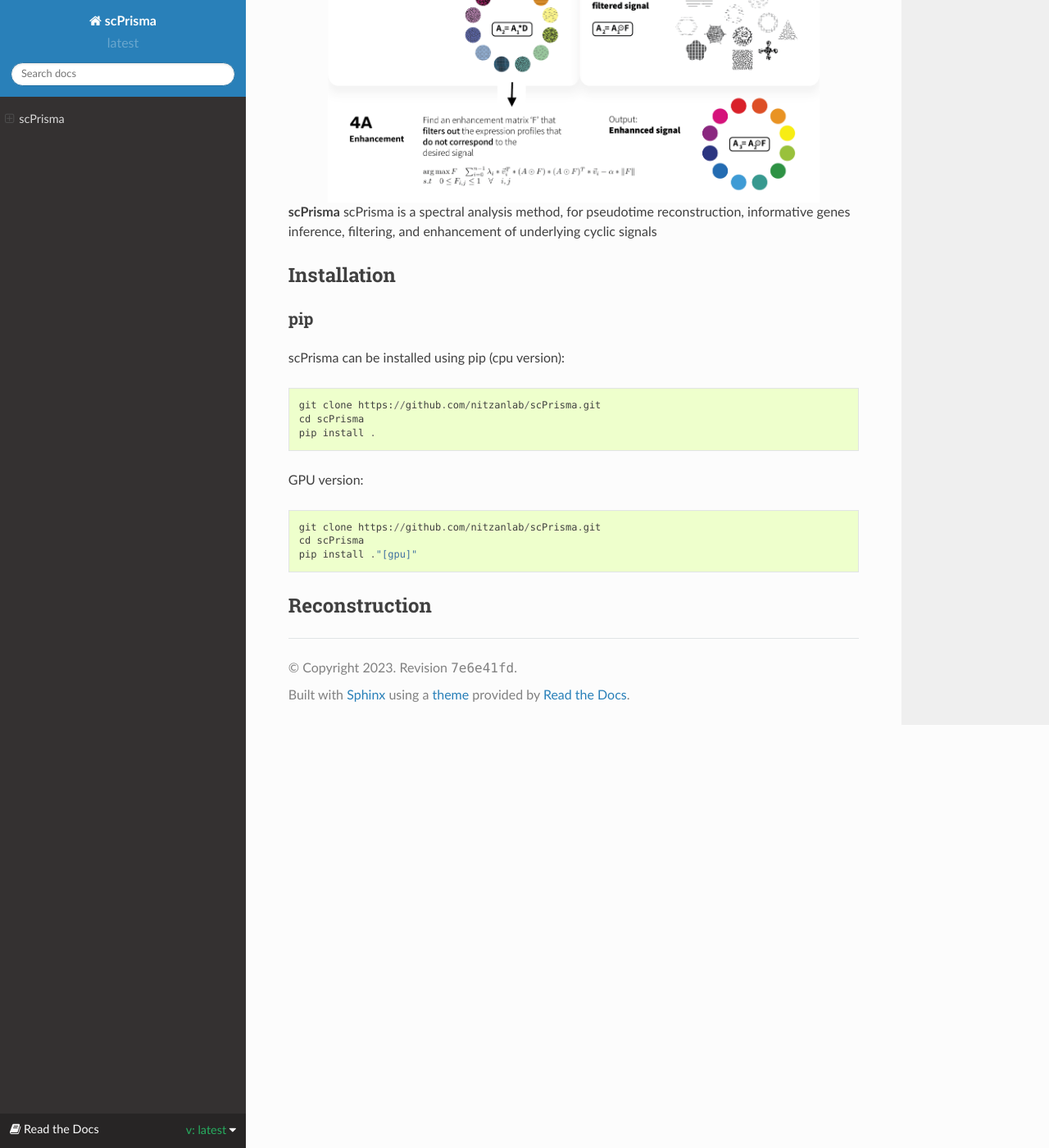
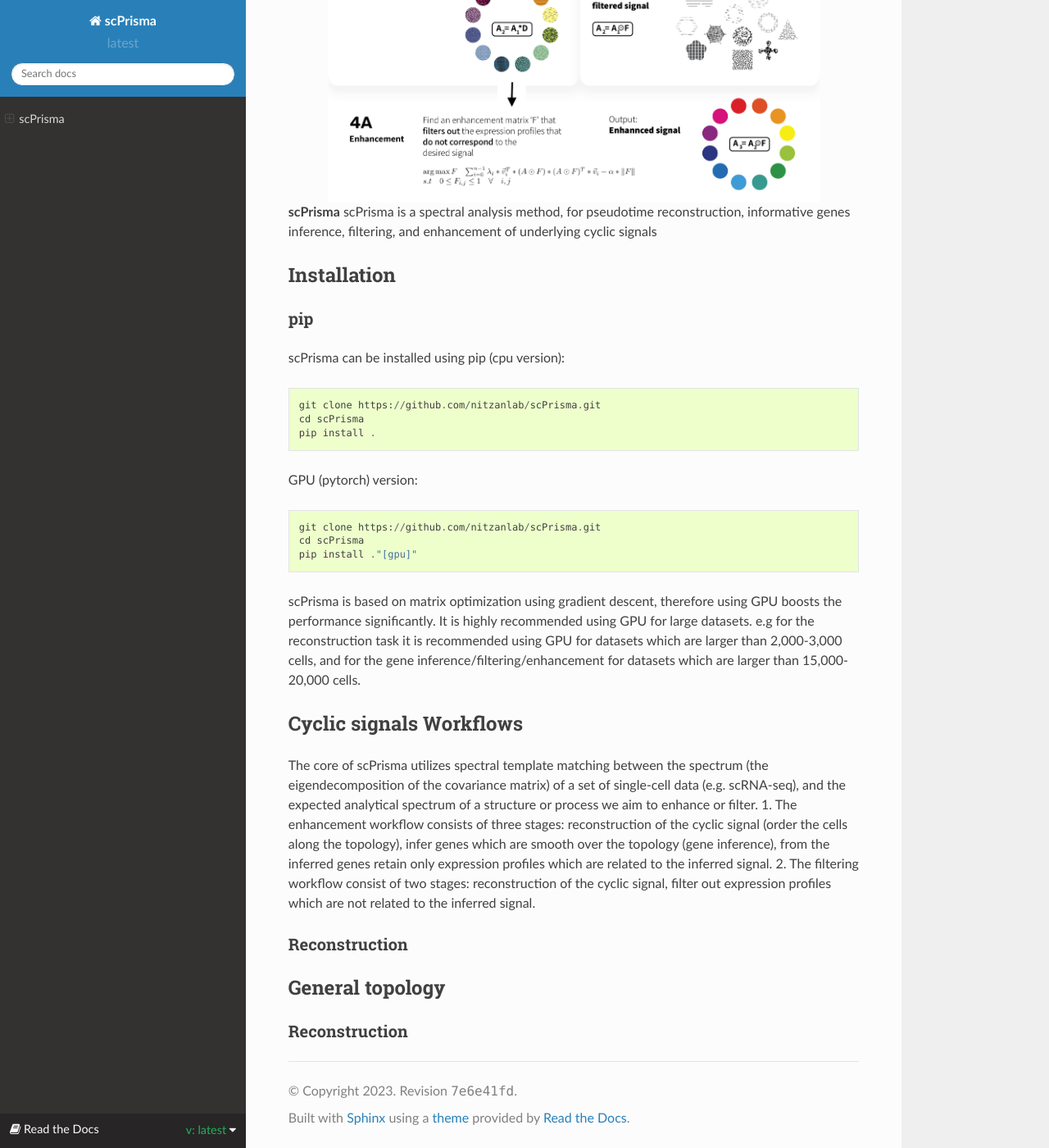
Before and after one commit to nitzanlab/scPrisma, a Sphinx documentation site: the page built from docs/index.rst, in a window 1280 px wide and 1400 px high, scrolled down 761 px. Shown: the whole window at 82% size. Built offline with Sphinx 7.4.7 and the Read the Docs theme 2.0.0, drawn with Linux system fonts in a browser that asks for light colours.

Commit message:
Update index.rst

```diff
--- a/docs/index.rst
+++ b/docs/index.rst
@@ -8,20 +8,37 @@ scPrisma
 **scPrisma** scPrisma is a spectral analysis method, for pseudotime reconstruction, informative genes inference, filtering, and enhancement of underlying cyclic signals
 
 Installation
-^^^^^^^^^^^^
+-------
+
 pip
-----
+~~~~~~~~~~
 scPrisma can be installed using pip (cpu version)::
 
     git clone https://github.com/nitzanlab/scPrisma.git
     cd scPrisma
     pip install .
 
-GPU version::
+GPU (pytorch) version::
 
     git clone https://github.com/nitzanlab/scPrisma.git
     cd scPrisma
     pip install ."[gpu]"
 
+
+scPrisma is based on matrix optimization using gradient descent, therefore using GPU boosts the performance significantly. It is highly recommended using GPU for large datasets. e.g for the reconstruction task it is recommended using GPU for datasets which are larger than 2,000-3,000 cells, and for the gene inference/filtering/enhancement for datasets which are larger than 15,000-20,000 cells.
+
+Cyclic signals Workflows
+-------
+The core of scPrisma utilizes spectral template matching between the spectrum (the eigendecomposition of the covariance matrix) of a set of single-cell data (e.g. scRNA-seq), and the expected analytical spectrum of a structure or process we aim to enhance or filter.
+1. The enhancement workflow consists of three stages: reconstruction of the cyclic signal (order the cells along the topology), infer genes which are smooth over the topology (gene inference), from the inferred genes retain only expression profiles which are related to the inferred signal.
+2. The filtering workflow consist of two stages: reconstruction of the cyclic signal, filter out expression profiles which are not related to the inferred signal.
+
 Reconstruction
-^^^^^^^^^^^^^^
+~~~~~~~~~~
+
+General topology
+-------
+
+
+Reconstruction
+~~~~~~~~~~
```
